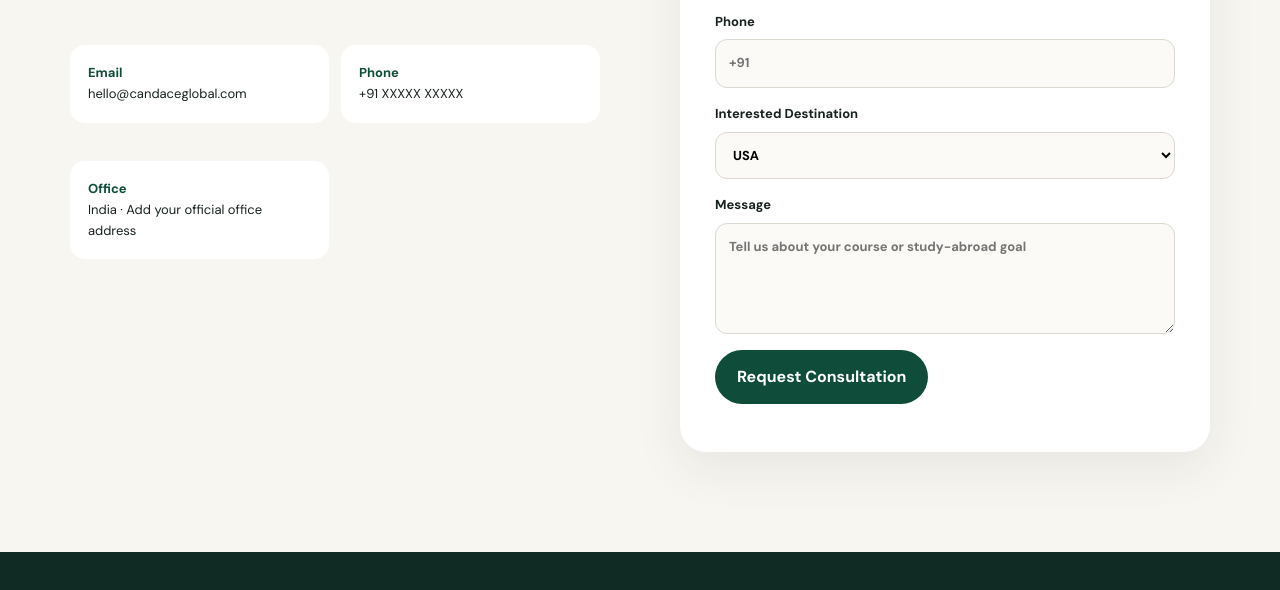
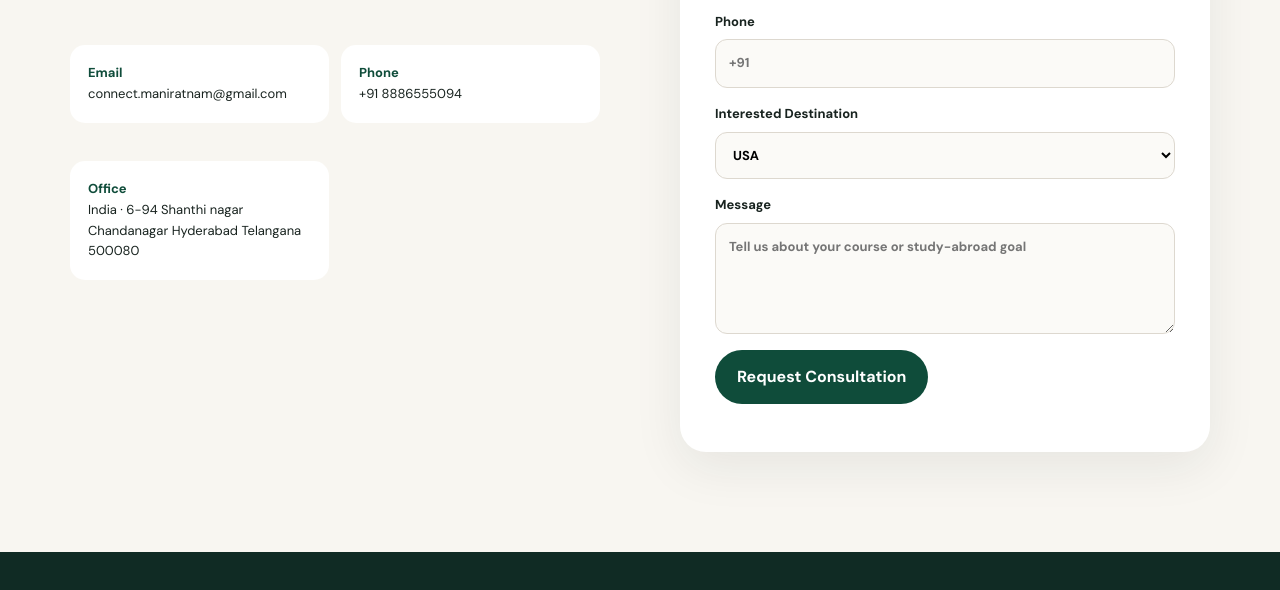
Before and after one commit to maniratnam792/Candace_overseas, a plain HTML site: page index.html in a window 1280 px wide. Shown: the part 4025-4615 px from the top of the page. Drawn offline with nearby package versions, Linux system fonts and the light colour scheme.

Commit message:
added changes

```diff
--- a/index.html
+++ b/index.html
@@ -139,9 +139,9 @@
           <h2>Let's build your study-abroad plan.</h2>
           <p>Submit your details and the Candace team can use them for an initial counseling conversation.</p>
           <div class="contact-details">
-            <p><strong>Email</strong><br>hello@candaceglobal.com</p>
-            <p><strong>Phone</strong><br>+91 XXXXX XXXXX</p>
-            <p><strong>Office</strong><br>India · Add your official office address</p>
+            <p><strong>Email</strong><br>connect.maniratnam@gmail.com</p>
+            <p><strong>Phone</strong><br>+91 8886555094</p>
+            <p><strong>Office</strong><br>India · 6-94 Shanthi nagar Chandanagar Hyderabad Telangana 500080</p>
           </div>
         </div>
         <form id="leadForm" class="lead-form">
```
